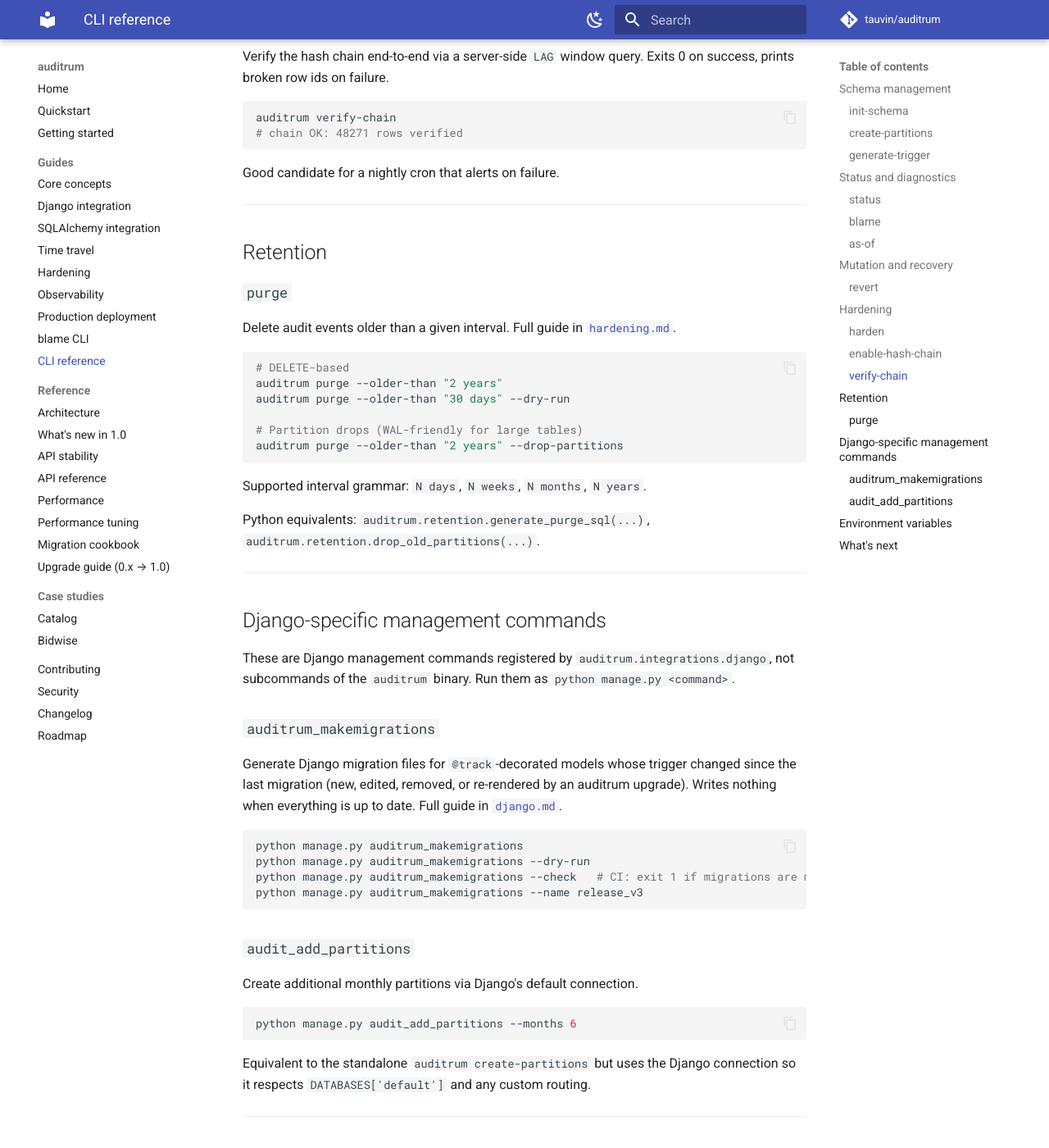
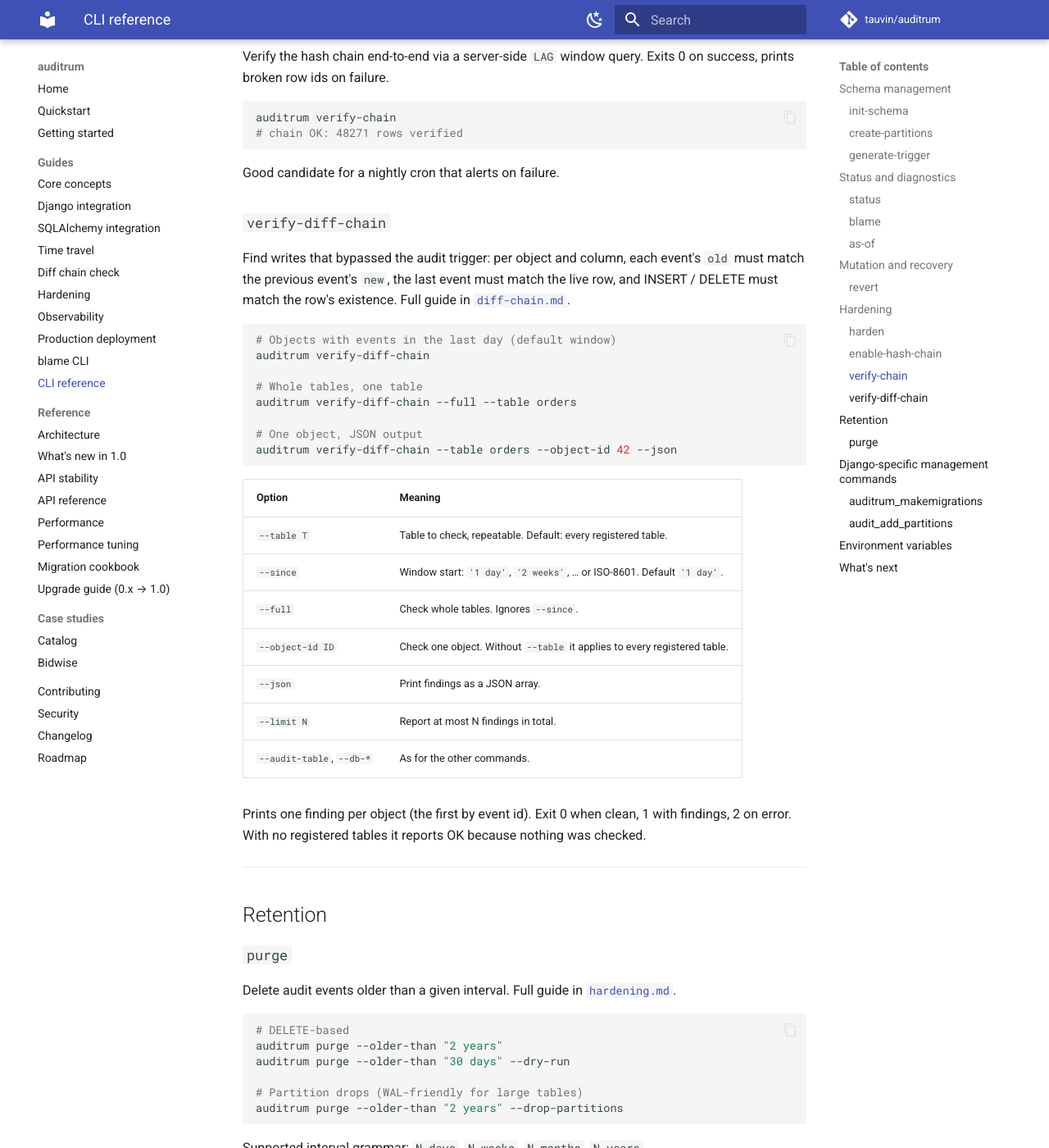
Before and after one commit to tauvin/auditrum, an MkDocs documentation site: the page built from docs/cli.md, in a window 1280 px wide and 1400 px high, scrolled down 4391 px. Shown: the whole window at 82% size. Built offline with MkDocs 1.6.1 and Material for MkDocs 9.7.7, drawn with Linux system fonts in a browser that asks for light colours; comment, search, counter and statistics services are not loaded.

Commit message:
Document verify-diff-chain

````diff
--- a/docs/cli.md
+++ b/docs/cli.md
@@ -210,6 +210,38 @@ auditrum verify-chain
 
 Good candidate for a nightly cron that alerts on failure.
 
+### `verify-diff-chain`
+
+Find writes that bypassed the audit trigger: per object and column, each
+event's `old` must match the previous event's `new`, the last event must
+match the live row, and INSERT / DELETE must match the row's existence.
+Full guide in [`diff-chain.md`](diff-chain.md).
+
+```bash
+# Objects with events in the last day (default window)
+auditrum verify-diff-chain
+
+# Whole tables, one table
+auditrum verify-diff-chain --full --table orders
+
+# One object, JSON output
+auditrum verify-diff-chain --table orders --object-id 42 --json
+```
+
+| Option | Meaning |
+|---|---|
+| `--table T` | Table to check, repeatable. Default: every registered table. |
+| `--since` | Window start: `'1 day'`, `'2 weeks'`, … or ISO-8601. Default `'1 day'`. |
+| `--full` | Check whole tables. Ignores `--since`. |
+| `--object-id ID` | Check one object. Without `--table` it applies to every registered table. |
+| `--json` | Print findings as a JSON array. |
+| `--limit N` | Report at most N findings in total. |
+| `--audit-table`, `--db-*` | As for the other commands. |
+
+Prints one finding per object (the first by event id). Exit 0 when
+clean, 1 with findings, 2 on error. With no registered tables it reports
+OK because nothing was checked.
+
 ---
 
 ## Retention
--- a/mkdocs.yml
+++ b/mkdocs.yml
@@ -19,6 +19,7 @@ nav:
       - Django integration: django.md
       - SQLAlchemy integration: sqlalchemy.md
       - Time travel: time-travel.md
+      - Diff chain check: diff-chain.md
       - Hardening: hardening.md
       - Observability: observability.md
       - Production deployment: deployment.md
````
Also changed, not shown: CHANGELOG.md (+11 -0 lines), docs/diff-chain.md (added, +157 -0 lines), docs/django.md (+18 -0 lines), docs/hardening.md (+7 -0 lines), docs/time-travel.md (+4 -0 lines).
